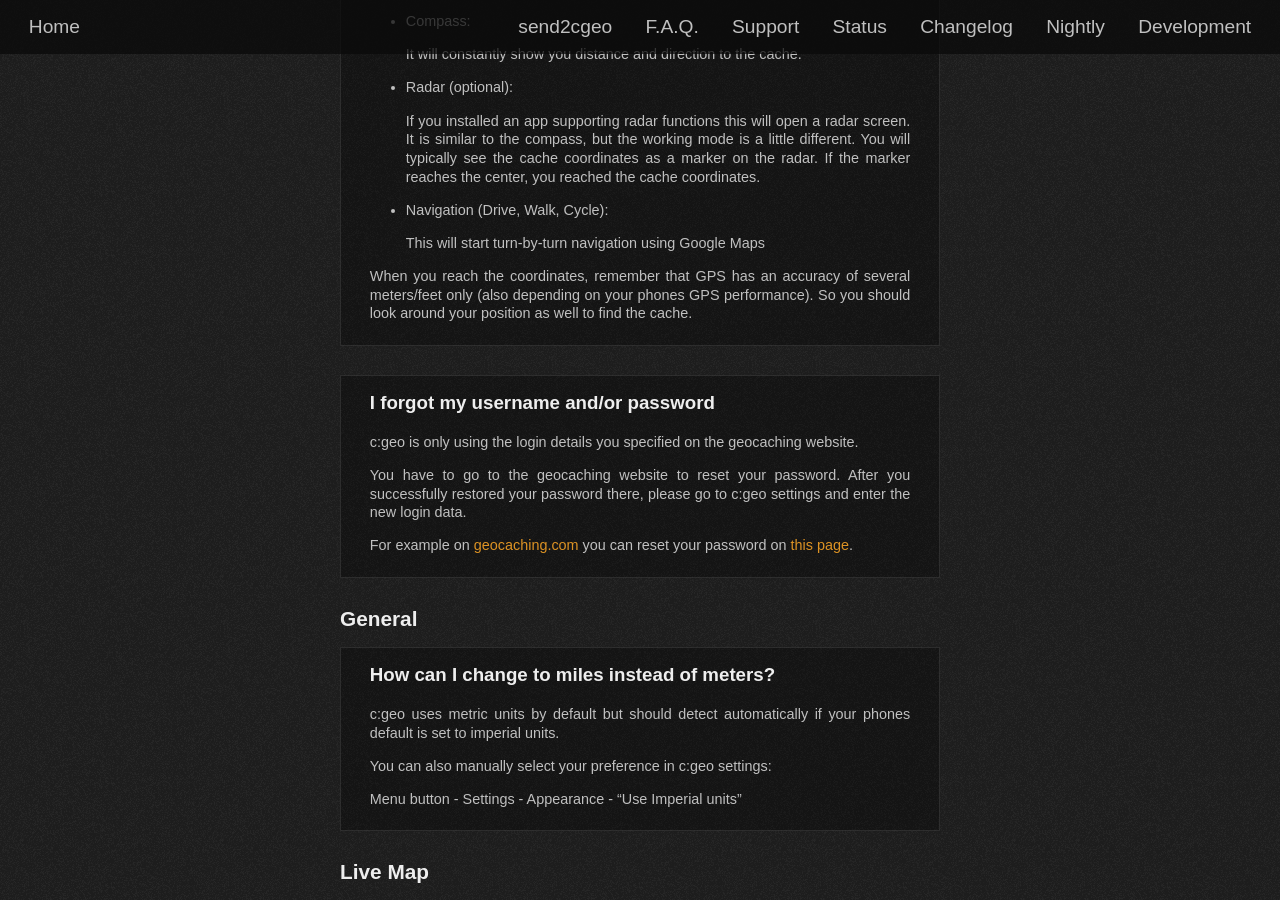
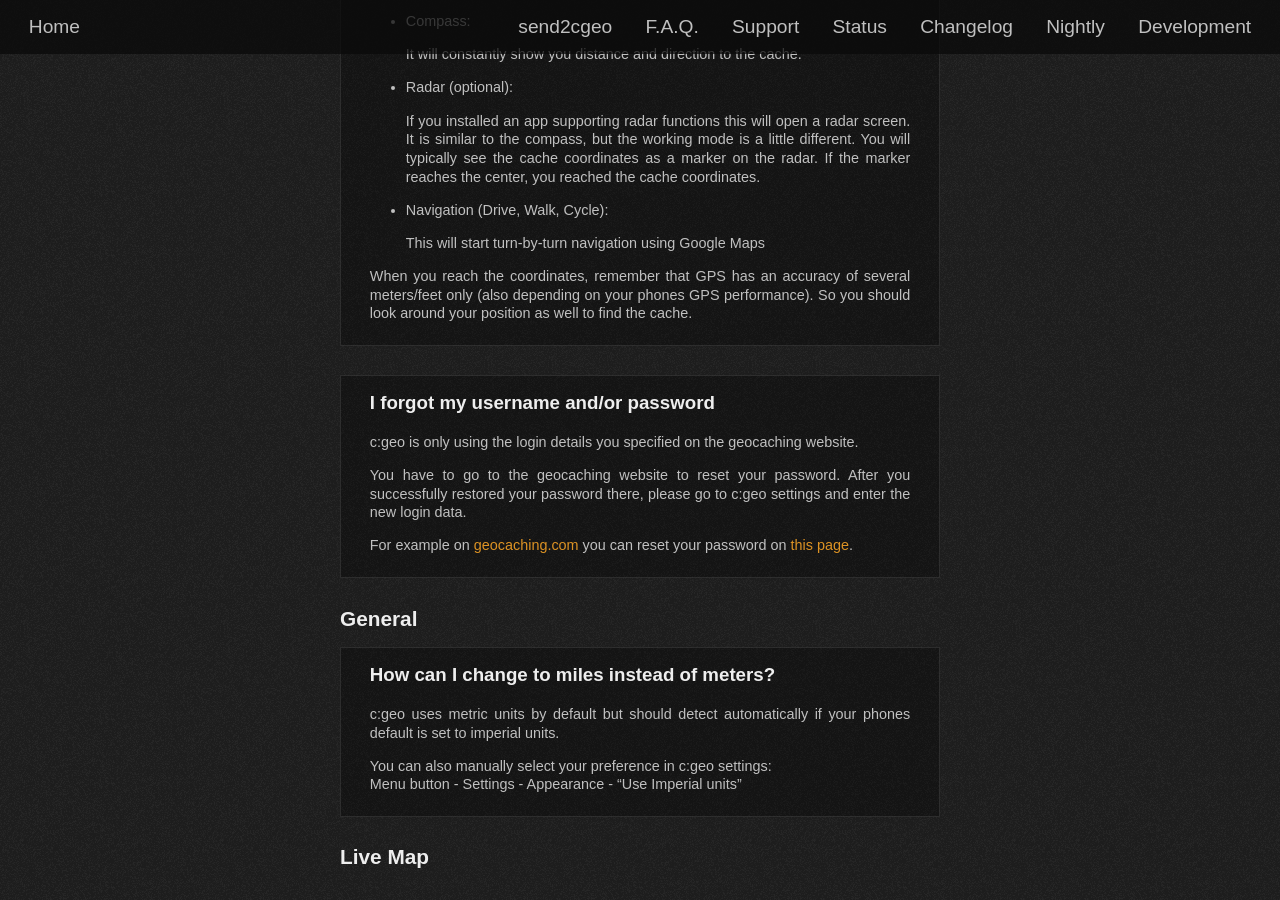
Before and after one commit to cgeo/cgeo.github.io, a Jekyll site: the page built from faq.html, in a window 1280 px wide and 900 px high, scrolled down 1705 px. Built offline with Jekyll 4.4.1, drawn with Linux system fonts in a browser that asks for light colours; some web fonts are replaced.

Commit message:
Correct new line

```diff
--- a/_data/faq.yml
+++ b/_data/faq.yml
@@ -73,8 +73,7 @@
         content: |
           c:geo uses metric units by default but should detect automatically if your phones default is set to imperial units.
 
-          You can also manually select your preference in c:geo settings:
-
+          You can also manually select your preference in c:geo settings: \\
           Menu button - Settings - Appearance - "Use Imperial units"
 
 - title: Live Map
```
